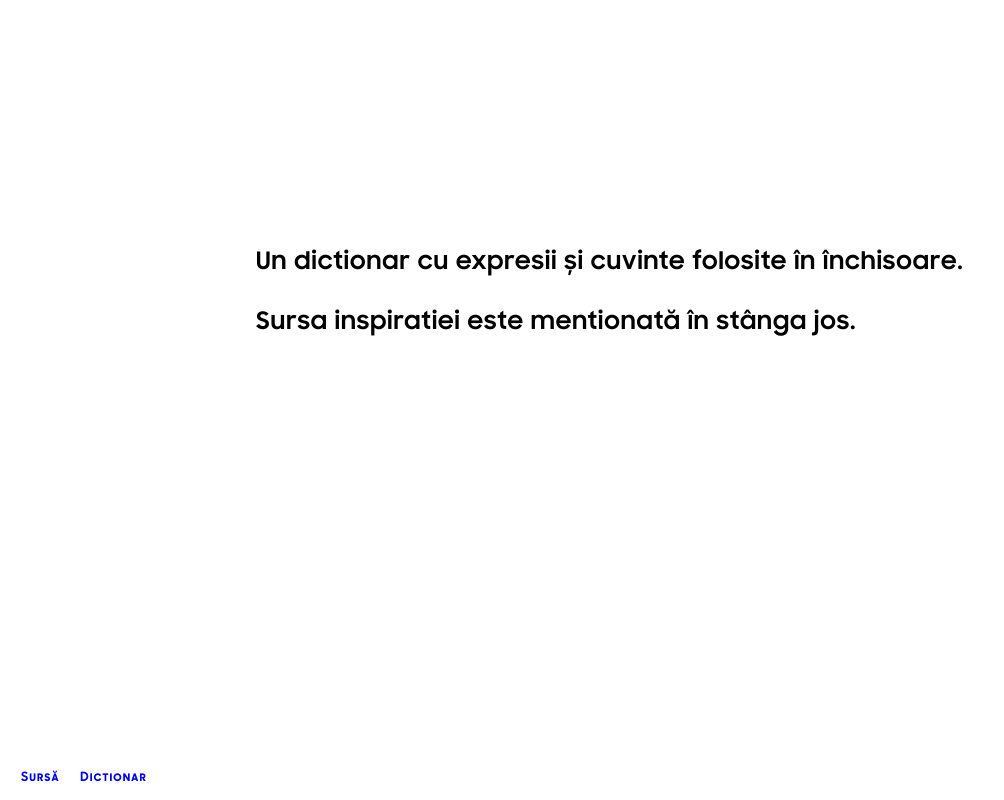
After one commit to danakim/parnaie, a Flask app: page /despre in a window 1280 px wide. The commit adds this page. Shown: the whole page, without its empty margins (0-1004 px from the left). Run offline with Flask 2, Linux system fonts and the light colour scheme.

Commit message:
Added an 'about' page

```diff
--- a/parnaie/app.py
+++ b/parnaie/app.py
@@ -26,6 +26,12 @@ def create_app():
         definition=definition
         )
 
+    @app.route('/despre')
+    def despre():
+        return render_template(
+        'despre.html',
+        )
+
     @app.route('/assets/<path:path>')
     def send_assets(path):
         return send_from_directory('assets', path)
--- /dev/null
+++ b/parnaie/templates/despre.html
@@ -0,0 +1,45 @@
+<!DOCTYPE html>
+<html>
+    <head>
+        <meta charset='utf-8'>
+        <style>
+            @font-face {
+                font-family: sharpsans;
+                src: url(/assets/sharp-sans.ttf);
+            }
+            #despre {
+                width: 60%;
+                margin: auto;
+                left: 1%;
+                right: 1%;
+                position: absolute;
+                margin-top: 10em;
+                font-family: sharpsans;
+                font-size: 1.5em;
+                letter-spacing: 1px;
+            }
+            #footer {
+                position:fixed;
+                bottom:0;
+                left:1%;
+                right:0;
+                height:30px;
+                font-family: sharpsans;
+                font-size: 0.8em;
+                font-variant: small-caps;
+                letter-spacing: 1px;
+            }
+        </style>
+    </head>
+    <body>
+        <div id="despre">
+            Un dictionar cu expresii și cuvinte folosite în închisoare.
+            </br></br>
+            Sursa inspiratiei este mentionată în stânga jos.
+        </div>
+        <div id="footer">
+            <a href=https://www.google.ro/search?newwindow=1&dcr=0&ei=x3K2WuzGIc-lwQLt05iIDw&q=viorel+horea+tantas+dictionar+de+puscarie&oq=viorel+horea+tantas+dictionar+de+puscarie style='text-decoration: none;' target="_blank">&nbsp Sursă</a>
+            <a href=/ style='text-decoration: none;'>&nbsp &nbsp Dictionar</a>
+        </div>
+    </body>
+</html>
--- a/parnaie/templates/index.html
+++ b/parnaie/templates/index.html
@@ -68,7 +68,8 @@
             </br><input type="button" class="button "value="Mai dă-mi una" onClick="window.location.reload()">
         </div>
         <div id="footer">
-            <a href=https://www.google.ro/search?newwindow=1&dcr=0&ei=x3K2WuzGIc-lwQLt05iIDw&q=viorel+horea+tantas+dictionar+de+puscarie&oq=viorel+horea+tantas+dictionar+de+puscarie target="_blank">Sursă</a>
+            <a href=https://www.google.ro/search?newwindow=1&dcr=0&ei=x3K2WuzGIc-lwQLt05iIDw&q=viorel+horea+tantas+dictionar+de+puscarie&oq=viorel+horea+tantas+dictionar+de+puscarie style='text-decoration: none;' target="_blank">&nbsp Sursă</a>
+            <a href=/despre style='text-decoration: none;'>&nbsp &nbsp Despre</a>
         </div>
     </body>
 </html>
```
Also changed, not shown: 1 other file.
